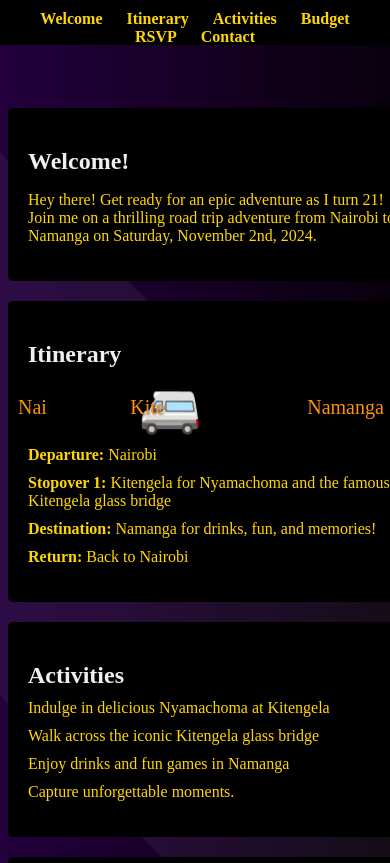
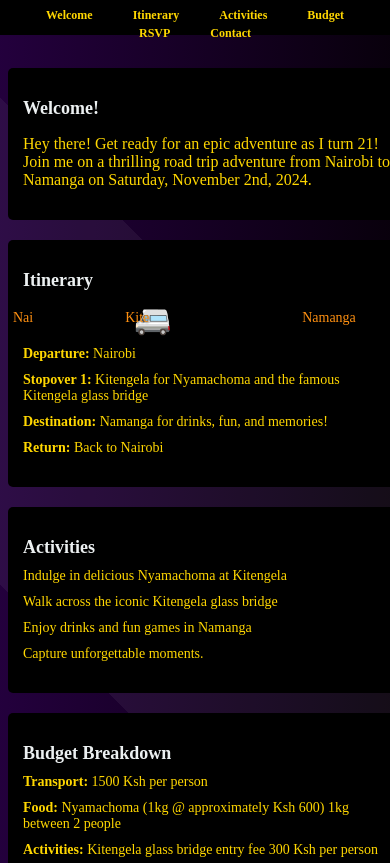
Before and after one commit to Mathenge001/invitation, a plain HTML site: page index.html in a window 390 px wide. Shown: the top 863 px of the page. Drawn offline with Linux system fonts and the light colour scheme.

Commit message:
first commit

```diff
--- a/css/style.css
+++ b/css/style.css
@@ -290,3 +290,89 @@ ul li strong {
 #contact a:hover {
   text-decoration: underline;
 }
+
+/* Existing CSS styles */
+
+/* Media queries for tablets and mobile devices */
+@media (max-width: 768px) {
+  .intro-content h1 {
+    font-size: 28px;
+  }
+
+  .intro-content p {
+    font-size: 16px;
+  }
+
+  .profile-picture {
+    width: 100px;
+    height: 100px;
+  }
+
+  #navbar a {
+    font-size: 14px;
+  }
+
+  section {
+    padding: 15px;
+  }
+
+  section h2 {
+    font-size: 20px;
+  }
+
+  section ul li {
+    font-size: 16px;
+  }
+
+  .stop-label {
+    font-size: 16px;
+  }
+
+  #van-animation {
+    font-size: 40px;
+  }
+}
+
+@media (max-width: 480px) {
+  .intro-content h1 {
+    font-size: 24px;
+  }
+
+  .intro-content p {
+    font-size: 14px;
+  }
+
+  .profile-picture {
+    width: 80px;
+    height: 80px;
+  }
+
+  #navbar {
+    padding: 5px 0;
+  }
+
+  #navbar a {
+    font-size: 12px;
+    padding: 8px;
+  }
+
+  section h2 {
+    font-size: 18px;
+  }
+
+  section ul li {
+    font-size: 14px;
+  }
+
+  .stop-label {
+    font-size: 14px;
+  }
+
+  #van-animation {
+    font-size: 30px;
+  }
+
+  #content {
+    padding-top: 60px; /* Adjusted to ensure proper spacing */
+  }
+}
```
